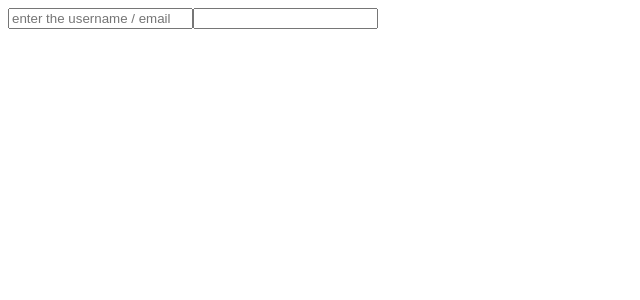
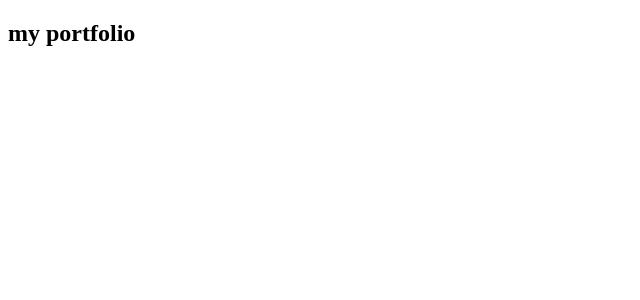
Before and after one commit to N-Sheshan/my_portfolio, an Angular app: page / in a window 1280 px wide. Shown: the top 300 px of the page, without its empty margins (0-640 px from the left). Built offline with nearby package versions, Linux system fonts and the light colour scheme.

Commit message:
container

```diff
--- a/src/app/app.component.html
+++ b/src/app/app.component.html
@@ -1,4 +1,7 @@
-<form action="">
-  <input type="text" placeholder="enter the username / email">
-  <input type="password">
-</form>
+<div class="container">
+  <div class="row">
+    <div class="col-2">
+      <h2>my portfolio</h2>
+    </div>
+  </div>
+</div>
```
